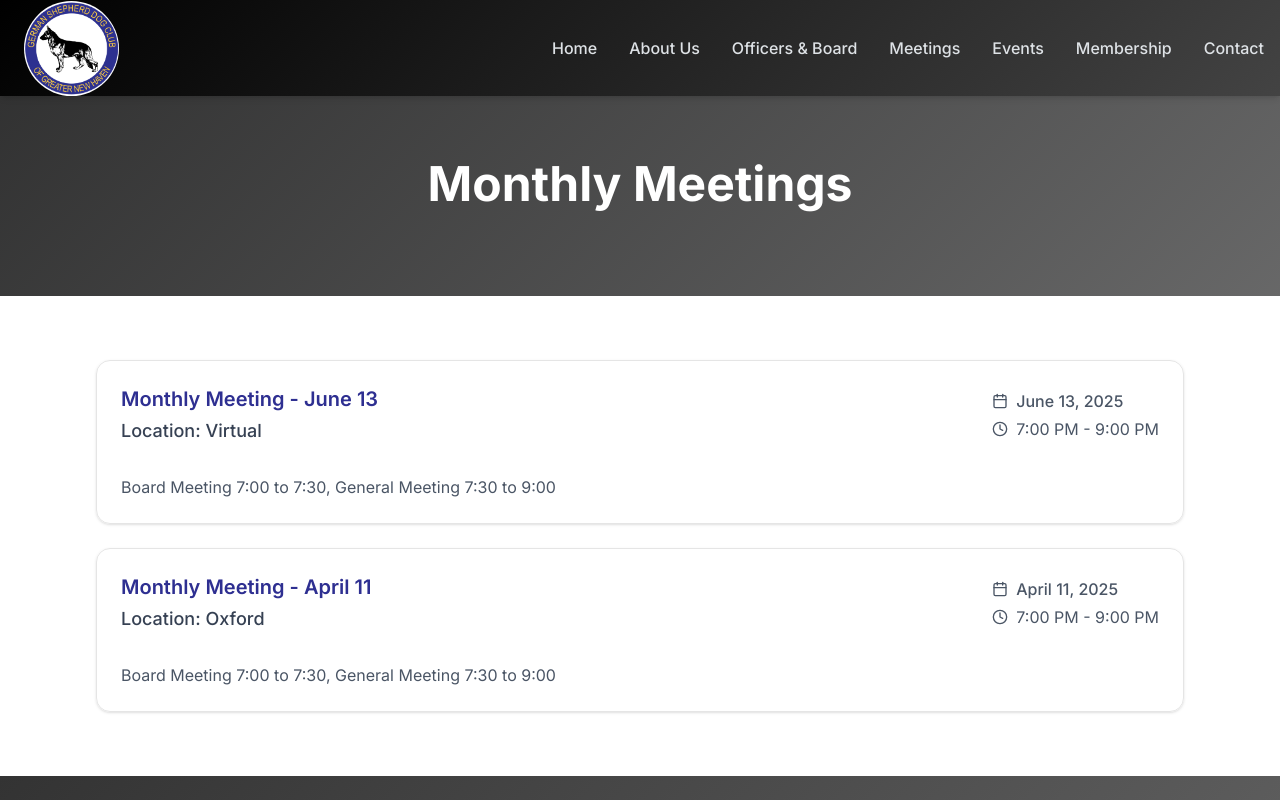
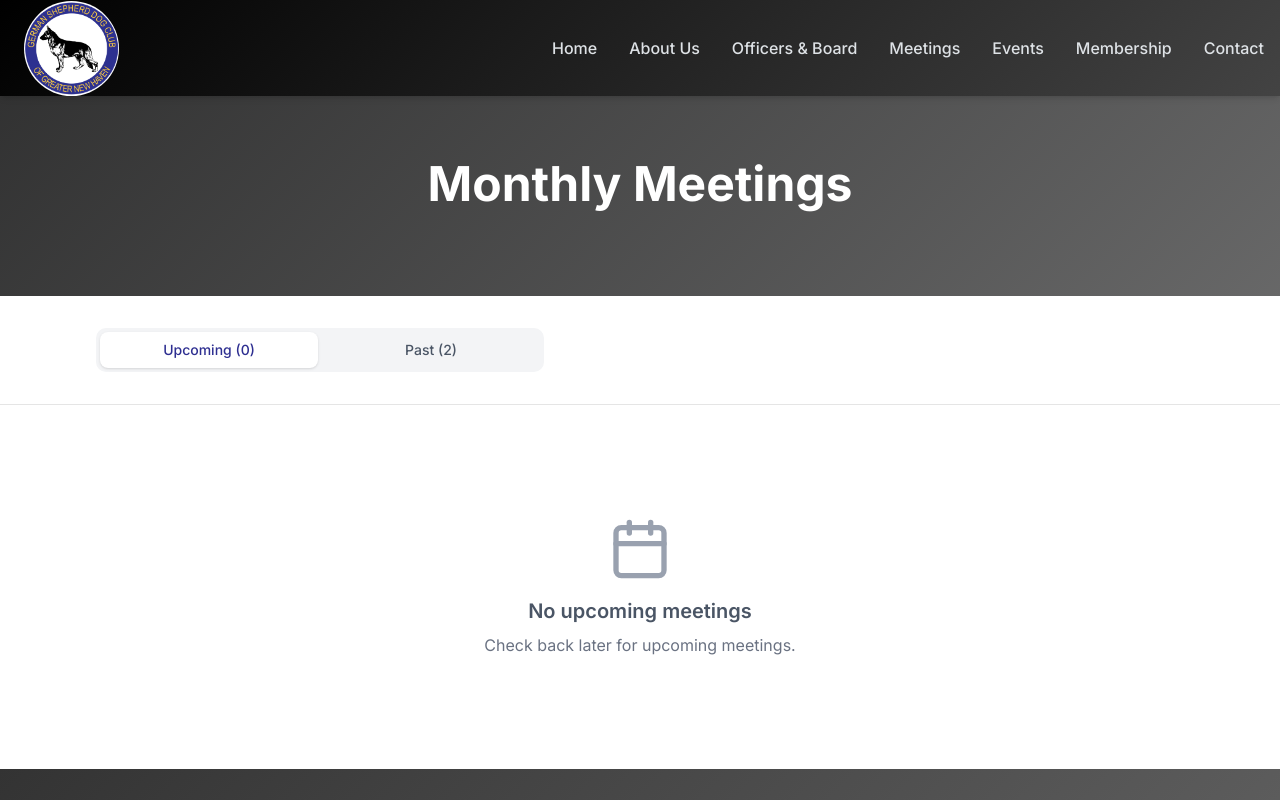
Before and after one commit to rickylandino/gsdcgnh, a Next.js app: page /meetings in a window 1280 px wide. Shown: the top 800 px of the page. Built offline with nearby package versions, Linux system fonts and the light colour scheme.

Commit message:
updates to meetings

```diff
--- a/app/meetings/page.tsx
+++ b/app/meetings/page.tsx
@@ -1,8 +1,91 @@
+// import { Card, CardContent, CardDescription, CardHeader, CardTitle } from "@/components/ui/card"
+// import { Calendar, Clock } from "lucide-react"
+
+// export default function MeetingsPage() {
+//   const upcomingMeetings = [
+//     {
+//       date: "June 13, 2025",
+//       time: "7:00 PM - 9:00 PM",
+//       topic: "Monthly Meeting - June 13",
+//       location: "Virtual",
+//       description: "Board Meeting 7:00 to 7:30, General Meeting 7:30 to 9:00",
+//     },
+//     {
+//       date: "April 11, 2025",
+//       time: "7:00 PM - 9:00 PM",
+//       topic: "Monthly Meeting - April 11",
+//       location: "Oxford",
+//       description: "Board Meeting 7:00 to 7:30, General Meeting 7:30 to 9:00",
+//     }
+//   ]
+
+//   return (
+//     <div className="bg-gray-50">
+//       {/* Hero Section */}
+//       <section className=" text-white py-16 relative">
+//         <div className="absolute inset-0 chrome-gradient opacity-80" />
+//         <div className="container mx-auto px-4 max-w-6xl relative z-10">
+//           <div className="text-center">
+//             <h1 className="text-4xl md:text-5xl font-bold mb-6">Monthly Meetings</h1>
+//           </div>
+//         </div>
+//       </section>
+
+//       {/* Upcoming Meetings */}
+//       <section className="py-16 px-4 bg-white">
+//         <div className="container mx-auto max-w-6xl">
+
+//           <div className="space-y-6">
+//             {upcomingMeetings.map((meeting, index) => (
+//               <Card key={index} className="hover:shadow-lg transition-shadow">
+//                 <CardHeader>
+//                   <div className="flex flex-col md:flex-row md:items-center md:justify-between">
+//                     <div>
+//                       <CardTitle className="text-blue-600 text-xl">{meeting.topic}</CardTitle>
+//                       <CardDescription className="text-lg font-medium text-gray-700 mt-1">
+//                         Location: {meeting.location}
+//                       </CardDescription>
+//                     </div>
+//                     <div className="mt-4 md:mt-0 text-right">
+//                       <div className="flex items-center text-gray-600 mb-1">
+//                         <Calendar className="h-4 w-4 mr-2" />
+//                         <span className="font-medium">{meeting.date}</span>
+//                       </div>
+//                       <div className="flex items-center text-gray-600">
+//                         <Clock className="h-4 w-4 mr-2" />
+//                         <span>{meeting.time}</span>
+//                       </div>
+//                     </div>
+//                   </div>
+//                 </CardHeader>
+//                 <CardContent>
+//                   <p className="text-gray-600">{meeting.description}</p>
+//                 </CardContent>
+//               </Card>
+//             ))}
+//           </div>
+//         </div>
+//       </section>
+
+
+//     </div>
+//   )
+// }
+
+
+"use client"
+
+import { useState } from "react"
 import { Card, CardContent, CardDescription, CardHeader, CardTitle } from "@/components/ui/card"
 import { Calendar, Clock } from "lucide-react"
 
+const today = new Date()
+today.setHours(0, 0, 0, 0)
+
 export default function MeetingsPage() {
-  const upcomingMeetings = [
+  const [activeTab, setActiveTab] = useState<"upcoming" | "past">("upcoming")
+
+  const allMeetings = [
     {
       date: "June 13, 2025",
       time: "7:00 PM - 9:00 PM",
@@ -19,10 +102,25 @@ export default function MeetingsPage() {
     }
   ]
 
+  const upcomingMeetings = allMeetings.filter((meeting) => new Date(meeting.date) >= today)
+  const pastMeetings = allMeetings.filter((meeting) => new Date(meeting.date) < today)
+
+  const formatDate = (dateString: string) => {
+    const date = new Date(dateString)
+    return date.toLocaleDateString('en-US', {
+      weekday: 'long',
+      year: 'numeric',
+      month: 'long',
+      day: 'numeric'
+    })
+  }
+
+  const currentMeetings = activeTab === "upcoming" ? upcomingMeetings : pastMeetings
+
   return (
     <div className="bg-gray-50">
       {/* Hero Section */}
-      <section className=" text-white py-16 relative">
+      <section className="text-white py-16 relative">
         <div className="absolute inset-0 chrome-gradient opacity-80" />
         <div className="container mx-auto px-4 max-w-6xl relative z-10">
           <div className="text-center">
@@ -31,12 +129,52 @@ export default function MeetingsPage() {
         </div>
       </section>
 
-      {/* Upcoming Meetings */}
+      {/* Tab Navigation */}
+      <section className="py-8 px-4 bg-white border-b">
+        <div className="container mx-auto max-w-6xl">
+          <div className="flex space-x-1 bg-gray-100 p-1 rounded-lg max-w-md">
+            <button
+              onClick={() => setActiveTab("upcoming")}
+              className={`flex-1 py-2 px-4 rounded-md text-sm font-medium transition-colors ${
+                activeTab === "upcoming"
+                  ? "bg-white text-blue-600 shadow-sm"
+                  : "text-gray-600 hover:text-gray-800"
+              }`}
+            >
+              Upcoming ({upcomingMeetings.length})
+            </button>
+            <button
+              onClick={() => setActiveTab("past")}
+              className={`flex-1 py-2 px-4 rounded-md text-sm font-medium transition-colors ${
+                activeTab === "past"
+                  ? "bg-white text-blue-600 shadow-sm"
+                  : "text-gray-600 hover:text-gray-800"
+              }`}
+            >
+              Past ({pastMeetings.length})
+            </button>
+          </div>
+        </div>
+      </section>
+
+      {/* Meetings List */}
       <section className="py-16 px-4 bg-white">
         <div className="container mx-auto max-w-6xl">
-
+          {currentMeetings.length === 0 ? (
+            <div className="text-center py-12">
+              <Calendar className="h-16 w-16 text-gray-400 mx-auto mb-4" />
+              <h3 className="text-xl font-semibold text-gray-600 mb-2">
+                No {activeTab} meetings
+              </h3>
+              <p className="text-gray-500">
+                {activeTab === "upcoming"
+                  ? "Check back later for upcoming meetings."
+                  : "No past meetings to display."}
+              </p>
+            </div>
+          ) : (
             <div className="space-y-6">
-            {upcomingMeetings.map((meeting, index) => (
+              {currentMeetings.map((meeting, index) => (
                 <Card key={index} className="hover:shadow-lg transition-shadow">
                   <CardHeader>
                     <div className="flex flex-col md:flex-row md:items-center md:justify-between">
@@ -49,7 +187,7 @@ export default function MeetingsPage() {
                       <div className="mt-4 md:mt-0 text-right">
                         <div className="flex items-center text-gray-600 mb-1">
                           <Calendar className="h-4 w-4 mr-2" />
-                        <span className="font-medium">{meeting.date}</span>
+                          <span className="font-medium">{formatDate(meeting.date)}</span>
                         </div>
                         <div className="flex items-center text-gray-600">
                           <Clock className="h-4 w-4 mr-2" />
@@ -64,10 +202,9 @@ export default function MeetingsPage() {
                 </Card>
               ))}
             </div>
+          )}
         </div>
       </section>
-
-
     </div>
   )
 }
```
Lines whose indentation alone changed are shown as unchanged.
